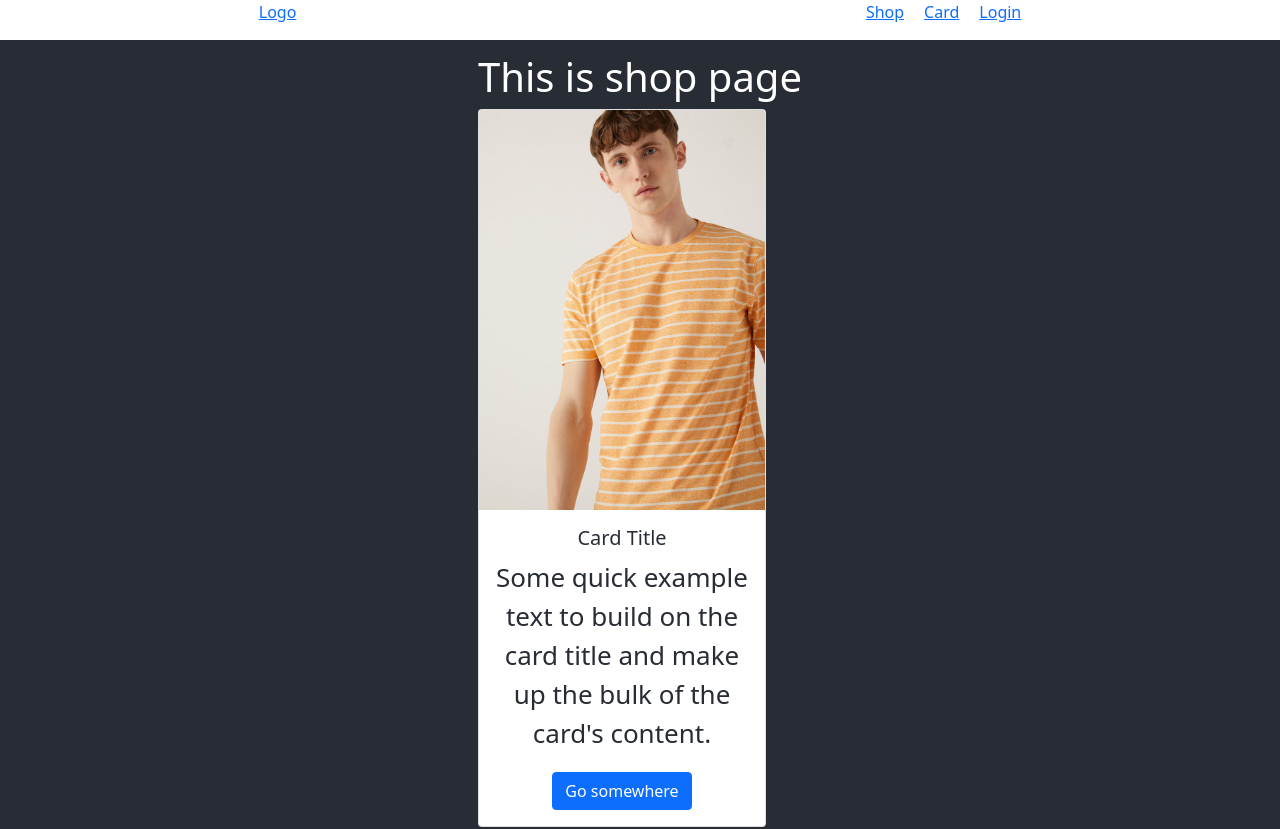
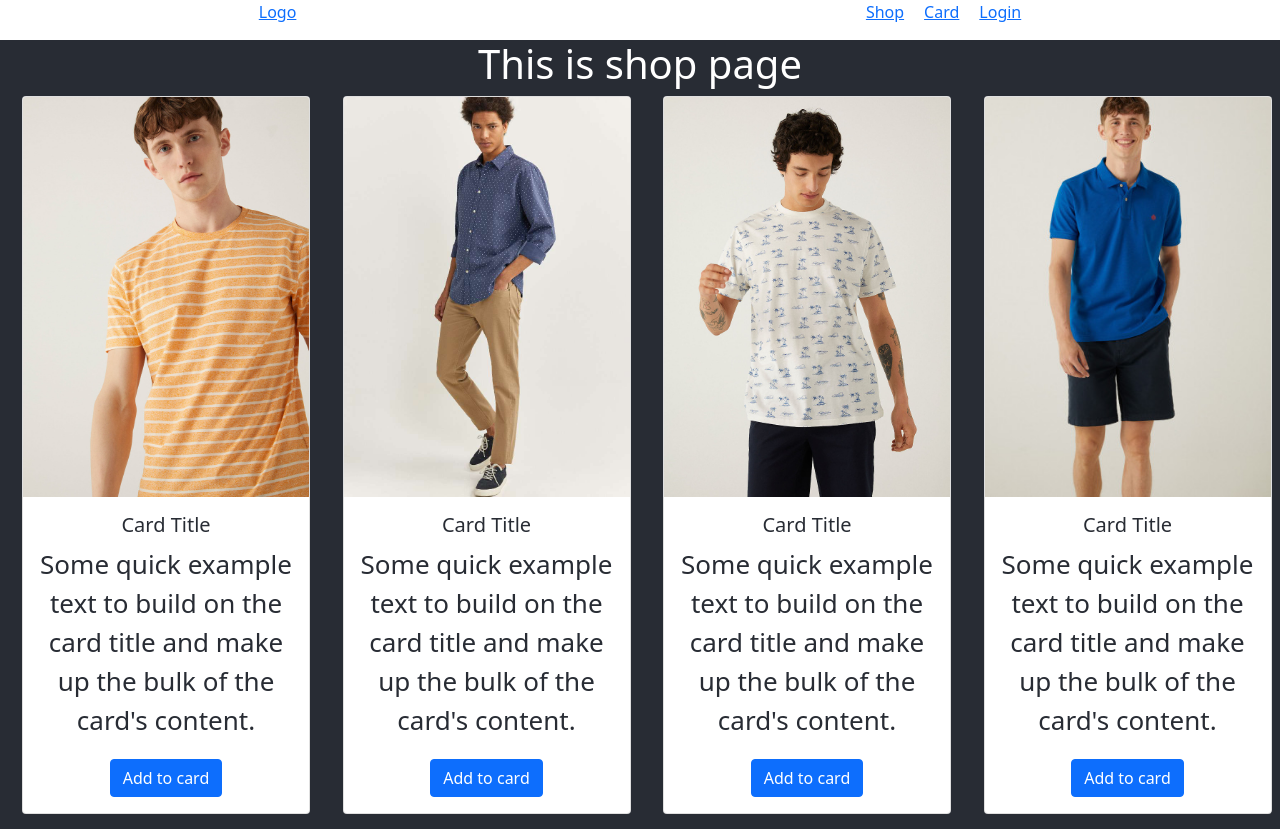
Before and after one commit to andreaangelova/shop, a React (Create React App) app: page /shop in a window 1280 px wide. Shown: the top 829 px of the page. Built offline with nearby package versions, Linux system fonts and the light colour scheme.

Commit message:
add alert and shopping card

```diff
--- a/src/App.css
+++ b/src/App.css
@@ -27,6 +27,24 @@
   float: right;
   text-align: right;
   margin-right: 10%;
+}
+
+.margin-left10 {
+  margin-left: 10px;
+}
+
+.alert {
+  position: absolute;
+  z-index: 100;
+  width: 50%;
+  margin: auto;
+  left: 0;
+  right: 0;
+  margin-top: 15%;
+}
+
+.blur {
+  opacity: 50%;
 }
 
 .card {
--- a/src/components/pages/Shop.js
+++ b/src/components/pages/Shop.js
@@ -1,21 +1,56 @@
-import { Button, Card } from "react-bootstrap";
-import image from "./../../images/image1.jpeg";
+import { useState } from "react";
+import { Button, Card, Col, Row, Alert } from "react-bootstrap";
+import { useHistory } from "react-router-dom";
 
 const Shop = () => {
+  const history = useHistory();
+  const [show, setShow] = useState(false);
+  const logIn = () => {
+    setShow(false);
+    history.push("/login");
+  };
   return (
     <div>
+      <Alert show={show} variant="success" className="alert">
+        <Alert.Heading>How's it going?!</Alert.Heading>
+        <p>To add to a crad you need to be logged in</p>
+        <hr />
+        <div className="d-flex justify-content-end">
+          <Button onClick={() => setShow(false)} variant="outline-danger">
+            Cancel
+          </Button>
+          <Button onClick={logIn} variant="outline-success">
+            Log In
+          </Button>
+        </div>
+      </Alert>
+      <div className={show ? "blur" : ""}>
         <h1>This is shop page</h1>
+        <Row xs={1} md={4} className="g-4 margin-left10">
+          {[1, 2, 3, 4, 5, 6, 7, 8, 9, 10, 11].map((item) => {
+            return (
+              <Col key={item}>
                 <Card className="card" style={{ width: "18rem" }}>
-        <Card.Img variant="top" src={image} />
+                  <Card.Img
+                    variant="top"
+                    src={require(`./../../images/image${item}.jpeg`).default}
+                  />
                   <Card.Body>
                     <Card.Title>Card Title</Card.Title>
                     <Card.Text>
-            Some quick example text to build on the card title and make up the
-            bulk of the card's content.
+                      Some quick example text to build on the card title and
+                      make up the bulk of the card's content.
                     </Card.Text>
-          <Button variant="primary">Go somewhere</Button>
+                    <Button variant="primary" onClick={() => setShow(true)}>
+                      Add to card
+                    </Button>
                   </Card.Body>
                 </Card>
+              </Col>
+            );
+          })}
+        </Row>
+      </div>
     </div>
   );
 };
```
Lines whose indentation alone changed are shown as unchanged.
